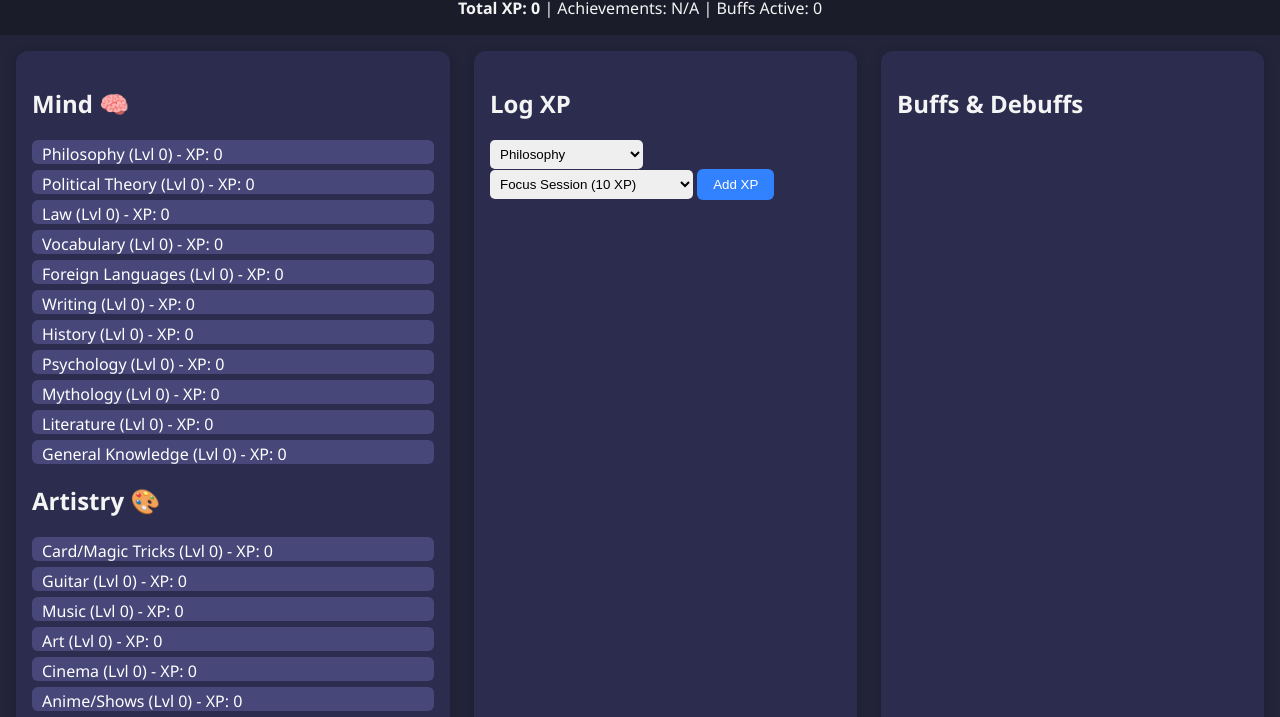
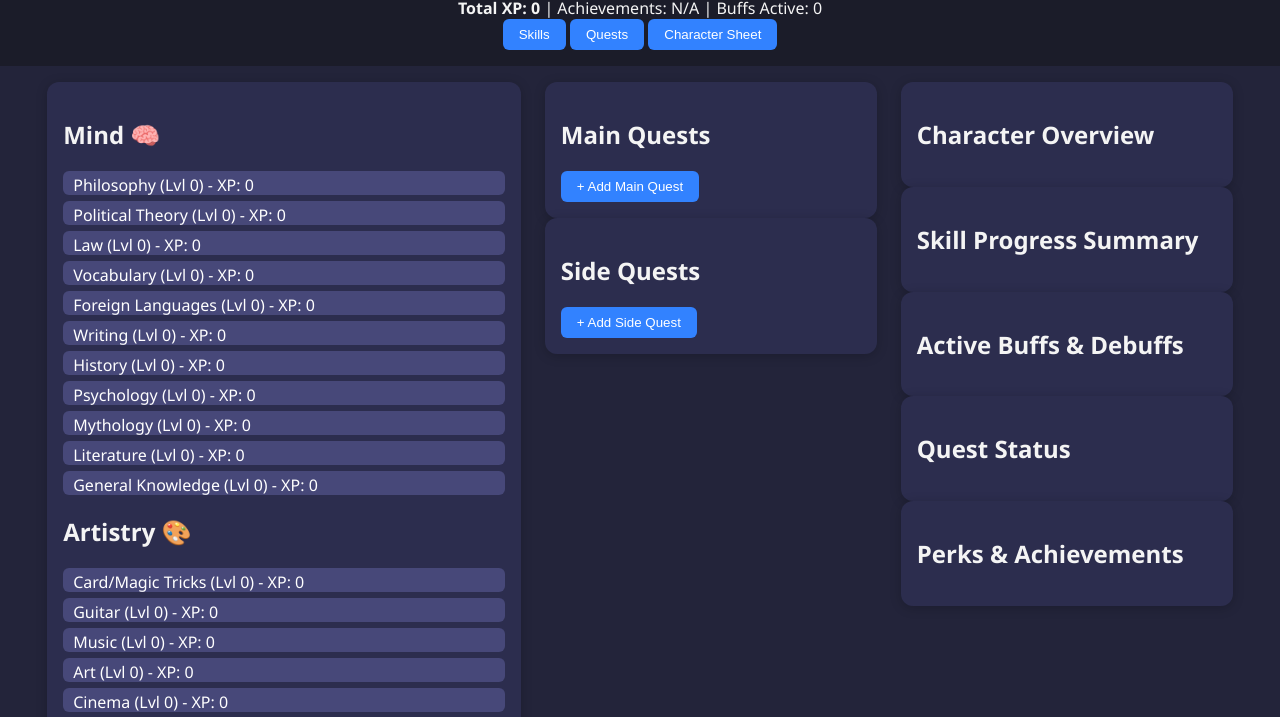
Before and after one commit to Dak1611/Life-RPG-Game, a plain HTML site: page index.html in a window 1280 px wide. Shown: the part 62-779 px from the top of the page. Drawn offline with Linux system fonts and the light colour scheme.

Commit message:
Add RPG upgrade UI: navigation, quests, and character sheet
Added navigation tabs for Skills, Quests, and Character Sheet views. Includes sections for main/side quests and comprehensive character overview dashboard.

```diff
--- a/index.html
+++ b/index.html
@@ -9,8 +9,15 @@
   <header>
     <h1>Life RPG: Skill Quest</h1>
     <div id="stats"></div>
+    <nav class="main-nav">
+      <button id="nav-skills" class="nav-btn active">Skills</button>
+      <button id="nav-quests" class="nav-btn">Quests</button>
+      <button id="nav-character" class="nav-btn">Character Sheet</button>
+    </nav>
   </header>
   <main>
+    <!-- Skills View -->
+    <div id="view-skills" class="view active">
       <section id="skill-trees">
         <!-- Skill trees will be auto-generated here -->
       </section>
@@ -30,8 +37,49 @@
         <h2>Buffs & Debuffs</h2>
         <div id="buffList"></div>
       </section>
+    </div>
+
+    <!-- Quests View -->
+    <div id="view-quests" class="view">
+      <section id="main-quests">
+        <h2>Main Quests</h2>
+        <div id="mainQuestList"></div>
+        <button id="addMainQuest">+ Add Main Quest</button>
+      </section>
+      <section id="side-quests">
+        <h2>Side Quests</h2>
+        <div id="sideQuestList"></div>
+        <button id="addSideQuest">+ Add Side Quest</button>
+      </section>
+    </div>
+
+    <!-- Character Sheet View -->
+    <div id="view-character" class="view">
+      <section id="character-overview">
+        <h2>Character Overview</h2>
+        <div id="characterStats"></div>
+      </section>
+      <section id="skill-progress">
+        <h2>Skill Progress Summary</h2>
+        <div id="skillSummary"></div>
+      </section>
+      <section id="active-buffs-debuffs">
+        <h2>Active Buffs & Debuffs</h2>
+        <div id="characterBuffs"></div>
+      </section>
+      <section id="quest-status">
+        <h2>Quest Status</h2>
+        <div id="characterQuests"></div>
+      </section>
+      <section id="perks-achievements">
+        <h2>Perks & Achievements</h2>
+        <div id="perksList"></div>
+      </section>
+    </div>
   </main>
-  <footer>Progress saves automatically in your browser.</footer>
+  <footer>
+    Progress saves automatically in your browser.
+  </footer>
   <script src="app.js"></script>
 </body>
 </html>
```
Lines whose indentation alone changed are shown as unchanged.
